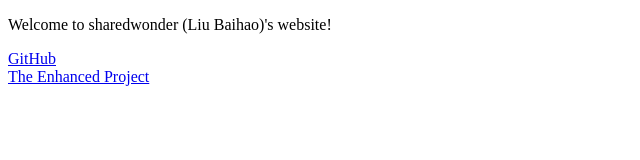
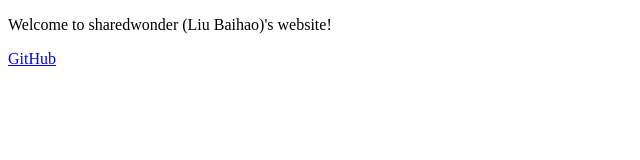
Before and after one commit to sharedwonder/sharedwonder.github.io, a plain HTML site: page index.html in a window 1280 px wide. Shown: the whole page, without its empty margins (0-640 px from the left). Drawn offline with Linux system fonts and the light colour scheme.

Commit message:
Update index.html

```diff
--- a/index.html
+++ b/index.html
@@ -7,7 +7,5 @@
     <boby>
         <p>Welcome to sharedwonder (Liu Baihao)'s website!</p>
         <a href="https://github.com/sharedwonder">GitHub</a>
-        <br>
-        <a href="enhanced/">The Enhanced Project</a>
     </boby>
 </html>
```
